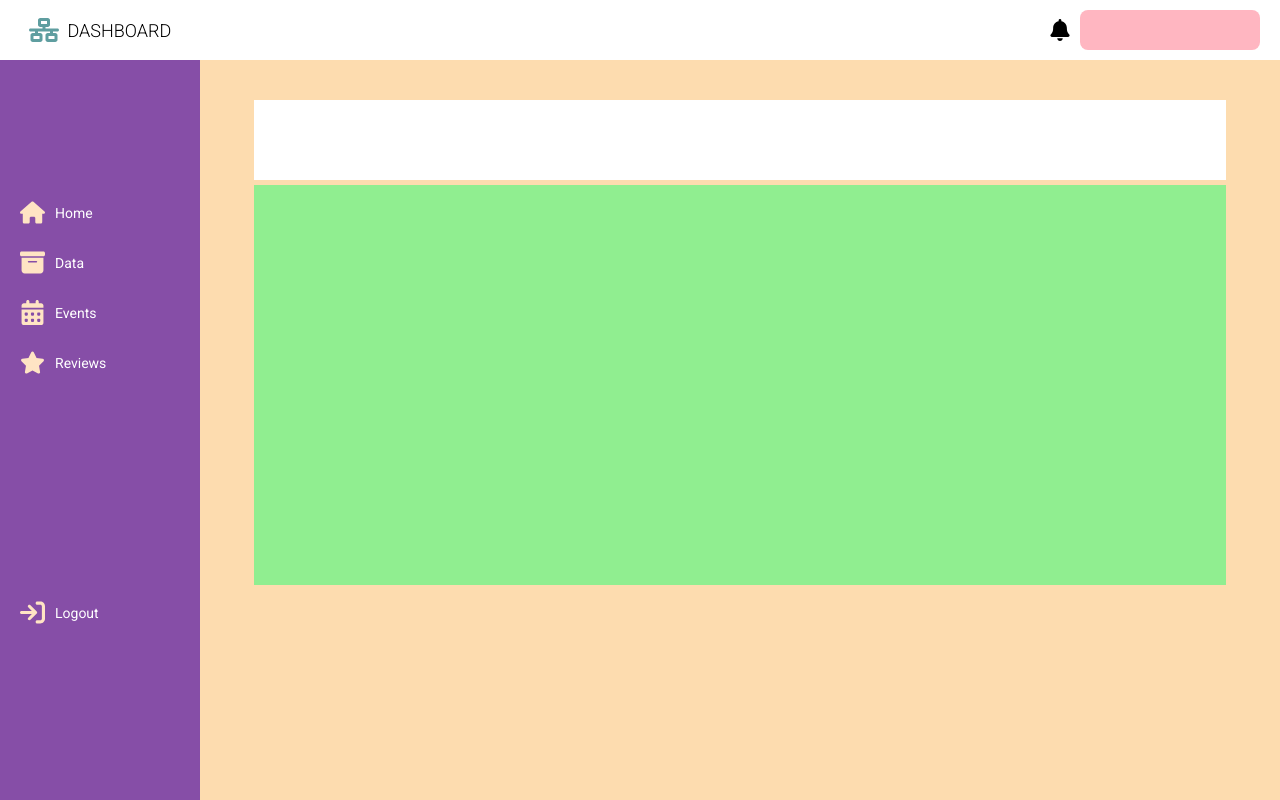
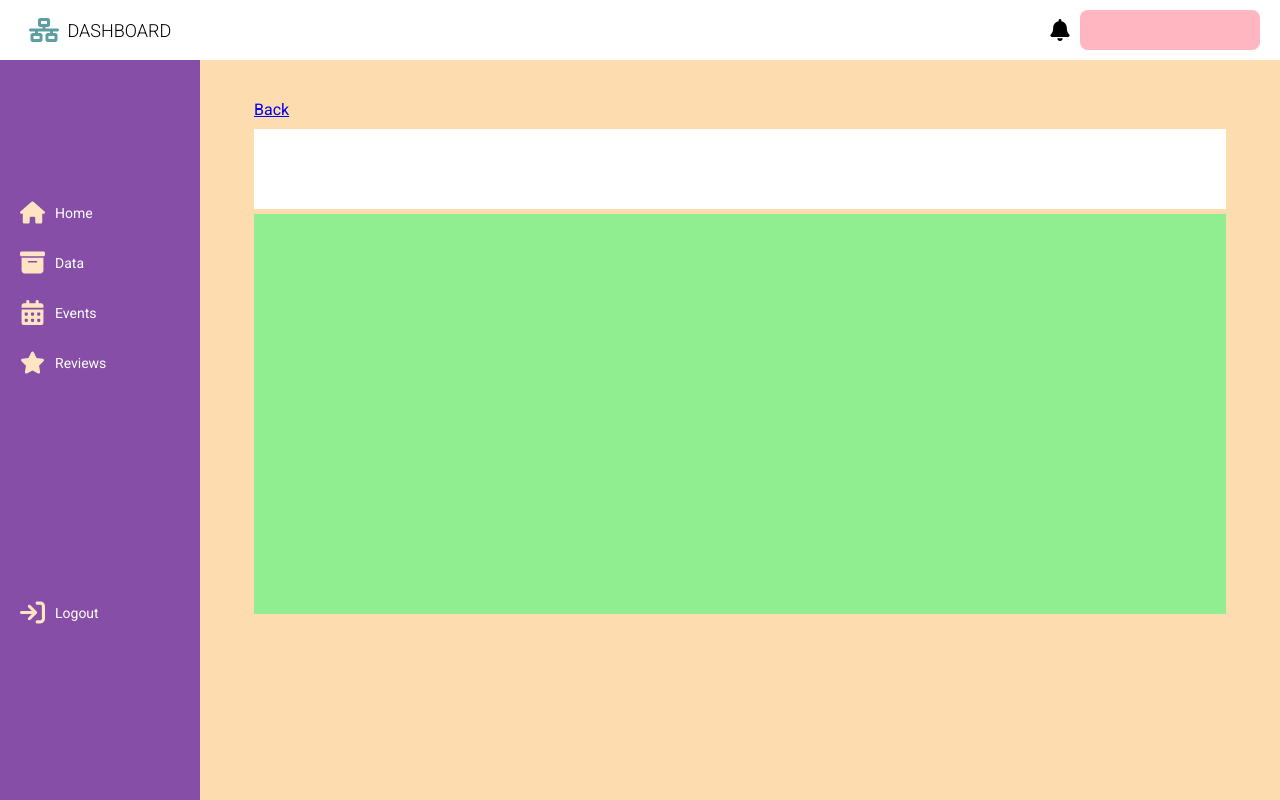
Before and after one commit to jasarevicedis/GoTravnik, an Angular app: page /data/food in a window 1280 px wide. Built offline with nearby package versions, Linux system fonts and the light colour scheme.

Commit message:
ADMIN: datapage routing add

```diff
--- a/src/app/admin/admin-routing.module.ts
+++ b/src/app/admin/admin-routing.module.ts
@@ -6,6 +6,9 @@ import { AdminEventpageComponent } from './pages/admin-eventpage/admin-eventpage
 import { AdminDatapageComponent } from './pages/admin-datapage/admin-datapage.component';
 import { AdminReviewpageComponent } from './pages/admin-reviewpage/admin-reviewpage.component';
 import { AdminFoodPageComponent } from './pages/subpages/admin-food-page/admin-food-page.component';
+import { AdminAccommodationPageComponent } from './pages/subpages/admin-accommodation-page/admin-accommodation-page.component';
+import { AdminActivitiesPageComponent } from './pages/subpages/admin-activities-page/admin-activities-page.component';
+import { AdminAttractionsPageComponent } from './pages/subpages/admin-attractions-page/admin-attractions-page.component';
 
 const adminRoutes: Routes = [
   {path:'', component: AdminComponent,
@@ -14,6 +17,9 @@ const adminRoutes: Routes = [
       {path:'eventcalendar', component: AdminEventpageComponent},
       {path:'data', component: AdminDatapageComponent},
       {path:'data/food', component: AdminFoodPageComponent},
+      {path:'data/accommodation', component: AdminAccommodationPageComponent},
+      {path:'data/activities', component:AdminActivitiesPageComponent},
+      {path:'data/attractions', component: AdminAttractionsPageComponent},
       {path:'reviews', component:AdminReviewpageComponent}
     ]
   }
--- a/src/app/admin/components/data-section-card/data-section-card.component.scss
+++ b/src/app/admin/components/data-section-card/data-section-card.component.scss
@@ -1,6 +1,6 @@
 :host {
-    width: 120px;
-    height: 140px;
+    width: 140px;
+    height: 160px;
     display: flex;
     flex-direction: column;
     align-items: center;
@@ -9,10 +9,11 @@
     align-self: center;
     justify-self: center;
     border-radius: 8px;
+    cursor: pointer;
     .section-image {
         border-radius: 8px;
-        width: 110px;
-        height: 110px;
+        width: 130px;
+        height: 130px;
         //display: flex;
         //background-color: lightblue;
     }
--- a/src/app/admin/pages/admin-datapage/admin-datapage.component.html
+++ b/src/app/admin/pages/admin-datapage/admin-datapage.component.html
@@ -1,8 +1,8 @@
 <div class="data-items-grid">
-    <app-data-section-card [routerLink]="['food']" [sectionName]="'Food&Drink'" ></app-data-section-card>
-    <app-data-section-card [sectionName]="'Attractions'" ></app-data-section-card>
-    <app-data-section-card [sectionName]="'Activities'" ></app-data-section-card>
-    <app-data-section-card [sectionName]="'Accommodation'" ></app-data-section-card>
+    <app-data-section-card [routerLink]="['food']" [sectionName]="'Food&Drink'" [sectionImageSource]="'https://health.clevelandclinic.org/wp-content/uploads/sites/3/2021/01/fastFoods1-1199461884-770x533-1-650x428.jpg'" ></app-data-section-card>
+    <app-data-section-card [routerLink]="['attractions']" [sectionName]="'Attractions'" [sectionImageSource]="'https://www.usnews.com/object/image/00000180-6260-d187-a5cb-fefd67170001/eiffel-tower-outro-stock.jpg?update-time=1650917926219&size=responsive640'" ></app-data-section-card>
+    <app-data-section-card [routerLink]="['activities']" [sectionName]="'Activities'" [sectionImageSource]="'https://www.whistlerreservations.com/wp-content/uploads/pic7-660x439.jpg'"></app-data-section-card>
+    <app-data-section-card [routerLink]="['accommodation']" [sectionName]="'Accommodation'" [sectionImageSource]="'https://cdn.britannica.com/96/115096-050-5AFDAF5D/Bellagio-Hotel-Casino-Las-Vegas.jpg'"></app-data-section-card>
 
 
 </div>
--- a/src/app/admin/pages/admin-reviewpage/admin-reviewpage.component.scss
+++ b/src/app/admin/pages/admin-reviewpage/admin-reviewpage.component.scss
@@ -1,10 +1,11 @@
 :host {
     width: calc(100% - 200px);
     margin-left: 200px;
-    min-height: calc(100vh - 60px);
+    //min-height: calc(100vh - 60px);
+
     margin-top: 60px;
     display: flex;
-    background-color: rgb(253, 220, 175);
+    background-color: rgb(255, 238, 185);
     flex-direction: column;
     align-items: center;
     .table-header {
@@ -12,12 +13,13 @@
         width: 90%;
         height: 80px;
         display: flex;
-        background-color: white;
+        background-color: rgb(255, 198, 198);
     }
     .reviews-table {
+        margin-bottom: 50px;
         margin-top: 5px;
         width: 90%;
-        height: 400px;
+        min-height: 400px;
         display: flex;
         flex-direction: column;
         background-color: lightgreen;
--- a/src/app/admin/pages/subpages/admin-accommodation-page/admin-accommodation-page.component.html
+++ b/src/app/admin/pages/subpages/admin-accommodation-page/admin-accommodation-page.component.html
@@ -1 +1,3 @@
-<p>admin-accommodation-page works!</p>
+<a routerLink="../">Back</a>
+<div class="table-header"></div>
+<table class="accommodation-table"></table>
--- a/src/app/admin/pages/subpages/admin-accommodation-page/admin-accommodation-page.component.scss
+++ b/src/app/admin/pages/subpages/admin-accommodation-page/admin-accommodation-page.component.scss
@@ -0,0 +1,31 @@
+:host {
+    width: calc(100% - 200px);
+    margin-left: 200px;
+    min-height: calc(100vh - 60px);
+    margin-top: 60px;
+    display: flex;
+    background-color: rgb(253, 220, 175);
+    flex-direction: column;
+
+    a {
+        margin-left: 5%;
+        margin-top: 40px;
+    }
+    .table-header {
+        margin-top: 10px;
+        width: 90%;
+        height: 80px;
+        display: flex;
+        background-color: white;
+        align-self: center;
+    }
+    .accommodation-table {
+        align-self: center;
+        margin-top: 5px;
+        width: 90%;
+        height: 400px;
+        display: flex;
+        flex-direction: column;
+        background-color: lightgreen;
+    }
+}
--- a/src/app/admin/pages/subpages/admin-activities-page/admin-activities-page.component.html
+++ b/src/app/admin/pages/subpages/admin-activities-page/admin-activities-page.component.html
@@ -1 +1,3 @@
-<p>admin-activities-page works!</p>
+<a routerLink="../">Back</a>
+<div class="table-header"></div>
+<table class="activities-table"></table>
--- a/src/app/admin/pages/subpages/admin-activities-page/admin-activities-page.component.scss
+++ b/src/app/admin/pages/subpages/admin-activities-page/admin-activities-page.component.scss
@@ -0,0 +1,31 @@
+:host {
+    width: calc(100% - 200px);
+    margin-left: 200px;
+    min-height: calc(100vh - 60px);
+    margin-top: 60px;
+    display: flex;
+    background-color: rgb(253, 220, 175);
+    flex-direction: column;
+
+    a {
+        margin-left: 5%;
+        margin-top: 40px;
+    }
+    .table-header {
+        margin-top: 10px;
+        width: 90%;
+        height: 80px;
+        display: flex;
+        background-color: white;
+        align-self: center;
+    }
+    .activities-table {
+        align-self: center;
+        margin-top: 5px;
+        width: 90%;
+        height: 400px;
+        display: flex;
+        flex-direction: column;
+        background-color: lightgreen;
+    }
+}
--- a/src/app/admin/pages/subpages/admin-attractions-page/admin-attractions-page.component.html
+++ b/src/app/admin/pages/subpages/admin-attractions-page/admin-attractions-page.component.html
@@ -1 +1,3 @@
-<p>admin-attractions-page works!</p>
+<a routerLink="../">Back</a>
+<div class="table-header"></div>
+<table class="attractions-table"></table>
--- a/src/app/admin/pages/subpages/admin-attractions-page/admin-attractions-page.component.scss
+++ b/src/app/admin/pages/subpages/admin-attractions-page/admin-attractions-page.component.scss
@@ -0,0 +1,31 @@
+:host {
+    width: calc(100% - 200px);
+    margin-left: 200px;
+    min-height: calc(100vh - 60px);
+    margin-top: 60px;
+    display: flex;
+    background-color: rgb(253, 220, 175);
+    flex-direction: column;
+
+    a {
+        margin-left: 5%;
+        margin-top: 40px;
+    }
+    .table-header {
+        margin-top: 10px;
+        width: 90%;
+        height: 80px;
+        display: flex;
+        background-color: white;
+        align-self: center;
+    }
+    .attractions-table {
+        align-self: center;
+        margin-top: 5px;
+        width: 90%;
+        height: 400px;
+        display: flex;
+        flex-direction: column;
+        background-color: lightgreen;
+    }
+}
--- a/src/app/admin/pages/subpages/admin-food-page/admin-food-page.component.html
+++ b/src/app/admin/pages/subpages/admin-food-page/admin-food-page.component.html
@@ -1,2 +1,3 @@
+<a routerLink="../">Back</a>
 <div class="table-header"></div>
 <table class="food-table"></table>
--- a/src/app/admin/pages/subpages/admin-food-page/admin-food-page.component.scss
+++ b/src/app/admin/pages/subpages/admin-food-page/admin-food-page.component.scss
@@ -6,15 +6,21 @@
     display: flex;
     background-color: rgb(253, 220, 175);
     flex-direction: column;
-    align-items: center;
+
+    a {
+        margin-left: 5%;
+        margin-top: 40px;
+    }
     .table-header {
-        margin-top: 40px;
+        margin-top: 10px;
         width: 90%;
         height: 80px;
         display: flex;
         background-color: white;
+        align-self: center;
     }
     .food-table {
+        align-self: center;
         margin-top: 5px;
         width: 90%;
         height: 400px;
```
